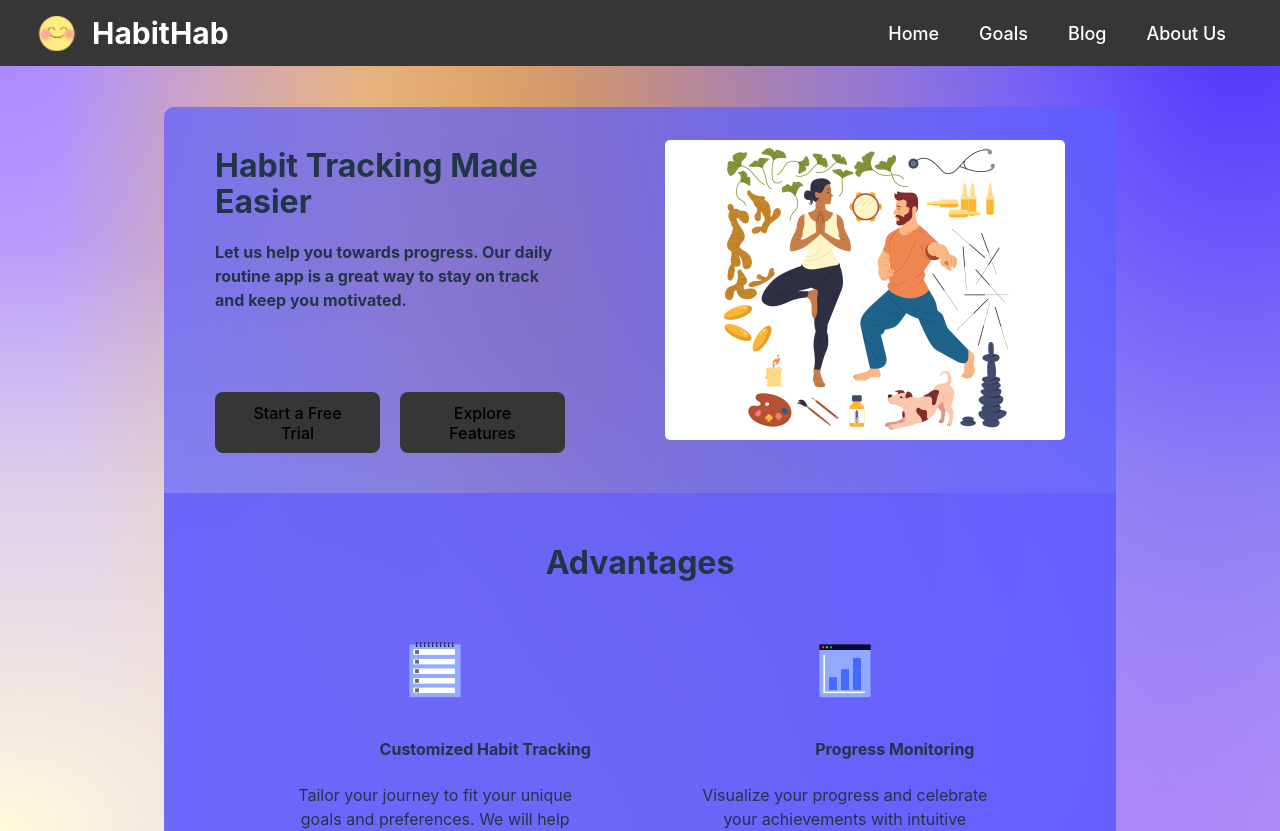
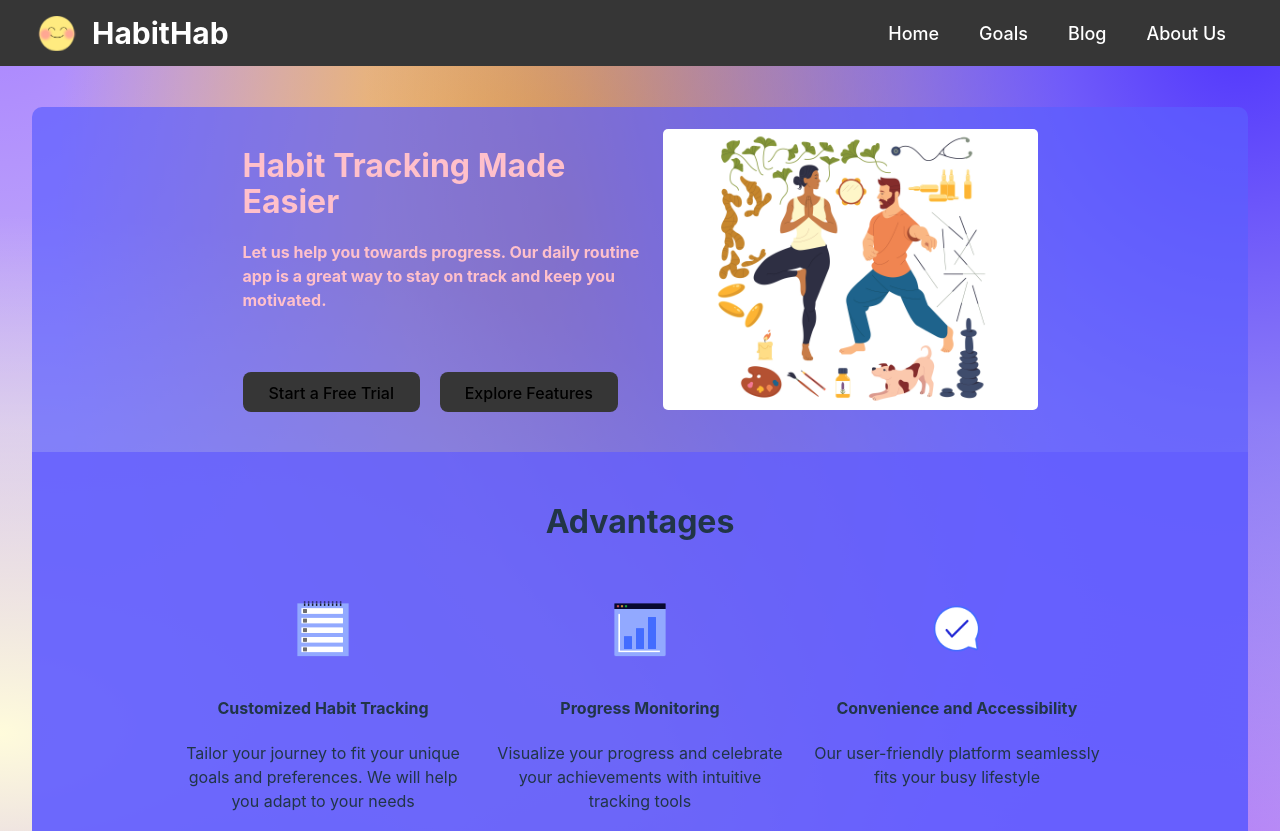
Before and after one commit to 561Aloha/Habit-Tracker, a React (Vite) app: page / in a window 1280 px wide. Shown: the top 831 px of the page. Built offline with nearby package versions, Linux system fonts and the light colour scheme.

Commit message:
updated mobile

```diff
--- a/package.json
+++ b/package.json
@@ -26,6 +26,6 @@
     "eslint-plugin-react": "^7.34.3",
     "eslint-plugin-react-hooks": "^4.6.2",
     "eslint-plugin-react-refresh": "^0.4.7",
-    "vite": "^5.3.4"
+    "vite": "^5.4.10"
   }
 }
--- a/src/App.css
+++ b/src/App.css
@@ -57,7 +57,12 @@
   color: beige;
   border: 1px solid white;
 }
-.container{
+.adv-comp {
+  background-color: rgba(97, 92, 255, 0.7);
+
+}
+
+.containerr{
   display:flex;
   flex-direction:column;
   align-items: center;
@@ -173,10 +178,6 @@
   padding-bottom: 20px;
 
 }
-.adv-comp{
-  background-color: rgba(97, 92, 255, 0.7);
-  margin-bottom: 10px;
-}
 
 
 
@@ -277,8 +278,6 @@
     padding: 5px;
     margin: 0; /* Remove any additional margin */
   }
-
-
   .header-content h4,.header-content h1 .cta-buttons{
     width: 350px;
   }
@@ -292,38 +291,90 @@
     width: 80%;
     margin: 0 auto;
   }
+
 }
 
 @media (min-width: 900px) {
-  .header-content h1 , .header-content h4{
-    width: 350px;
+  .header-content{
+    color: blue;
+  }
+  .adv-comp{
+    background-color: rgba(97, 92, 255, 0.7);
+    margin-bottom: 10px;
+  }
+  .header {
+    display: flex;
+    align-items: center;
+    justify-content: space-between; /* Ensures space is balanced between elements */
+    box-sizing: border-box;
+    position: relative;
+    text-align: left;
+    margin: 0 auto;
+    max-width: 100%; /* Limits width to container boundaries */
+    flex-wrap: wrap; /* Allows elements to wrap within container */
+  }
+  .cta-buttons{
+    width: 375px;
+    height: 40px;
+  }
+  .header-content {
+    max-width: 50%; /* Sets a limit on the header content width */
   }
 
-  .banner-img{
-      width: 400px;
+  .banner-img {
+    width: 350px;
+    max-width: 100%;
+    height: 300px;
+    margin-left: 20px;
+    border-radius: 5px;
   }
-  .cta-buttons{
-      width: 350px;
-      margin-top: 80px;
+}
+
+@media (min-width: 900px) {
+  .header-content {
+    max-width: 400px; /* Sets a max width to limit growth */
+    color: blue;
+    margin: 0 auto; /* Centers the content */
   }
-  .box-sm{
+  .adv-comp {
+    background-color: rgba(97, 92, 255, 0.7);
+    margin-bottom: 10px;
+
+  }
+  .header {
+    display: flex;
+    max-width: 600px;
+    align-items: center;
+    justify-content: center; /* Centers content within header */
+    box-sizing: border-box;
+    position: relative;
+    text-align: left;
+    margin: 0 auto;
+    max-width: 1200px; /* Limits the width of the header itself */
+    flex-wrap: wrap;
+  }
+  .cta-buttons {
+    width: 375px;
+    height: 40px;
+    margin-top: 60px;
+  }
+
+  .banner-img {
+    width: 375px;
+ /* Prevents the image from growing too large */
+    height: auto;
+    margin-left: 20px;
+    border-radius: 5px;
+  }
+  .adv-box{
     width: 80%;
     margin: 0 auto;
   }
 
 }
 
-@media (min-width: 1200px) {
-  .container{
-    width: 75%;
-    }
-
-  .header-content h1, h4{
-    width: 400px;
-
+@media (min-width: 1200px){
+  .header-content{
+    color: pink;
   }
-  .banner-img{
-    margin-left: 50px;
-
 }
-}
--- a/src/pages/Welcome.jsx
+++ b/src/pages/Welcome.jsx
@@ -8,7 +8,7 @@ import howitworks from '../assets/Frame13.png';
 
 const Welcome = () => {
     return(
-    <div className='container'>
+    <div className='containerr'>
     <div className='header-banner'>
         <div className='header'>
             <div className='header-content'>
@@ -27,6 +27,7 @@ const Welcome = () => {
     </div>
 
       <div className='adv-comp'>
+        <div className='adv-box'>
           <h1 className='advantages'>Advantages</h1>
           <div className='box-sm'>
             <div className='space'>
@@ -45,6 +46,7 @@ const Welcome = () => {
               <p>Our user-friendly platform seamlessly fits your busy lifestyle</p>
             </div>
           </div>
+          </div>
         <div className='howitworks'>
           <h2>How it Works</h2>
           <img className='howitworks-img' src={howitworks} /></div>
--- a/src/temp.css
+++ /dev/null
@@ -1,230 +0,0 @@
-#root {
-    max-width: 1280px;
-    margin: 0 auto;
-    padding: 2rem;
-    text-align: center;
-  }
-
-  .logo{
-    font-size: .5rem;
-    will-change: filter;
-    transition: filter 300ms;
-
-  }
-  /* .logo {
-    font-size:1.75vw;
-    max-width: 10vw;
-    height: auto;
-    padding: 2em;
-    will-change: filter;
-    transition: filter 300ms;
-  } */
-  .logo:hover {
-    filter: drop-shadow(0 0 2em #fff264aa);
-  }
-  .logo.react:hover {
-    filter: drop-shadow(0 0 2em #61dafbaa);
-  }
-
-  @keyframes logo-spin {
-    from {
-      transform: rotate(0deg);
-    }
-    to {
-      transform: rotate(360deg);
-    }
-  }
-
-  @media (prefers-reduced-motion: no-preference) {
-    a:nth-of-type(2) .logo {
-      animation: logo-spin infinite 20s linear;
-    }
-  }
-
-  .card {
-    padding: 2em;
-  }
-
-  .read-the-docs {
-    color: #888;
-  }
-
-  /* Navigation Bar*/
-
-  .nav-bar h1{
-    font-weight:bold;
-    color: white;
-    margin: 0;
-  }
-
-  .menu-items{
-    display: flex;
-    justify-content: center;
-    align-items: center;
-    gap: 10px;
-    margin-right: 20px;
-  }
-  .menu-items a{
-    text-decoration: none;
-    color:white;
-    font-size: 18px;
-    padding: 5px 10px;
-    transition: background-color 0.3s ease;
-  }
-  .menu-items a:hover{
-    border:white solid 2px;
-    color:#fafafc
-  }
-  .logo-title-container {
-    display: flex;
-    align-items: center;
-    padding: 1px;
-  }
-  .nav-bar {
-    background-color: #5C5FFF;
-    color: white;
-    display: flex;
-    height: 80px;
-    justify-content: space-between;
-    align-items: center;
-    padding: .5rem 1rem;
-    position: fixed;
-    width: 100%;
-    top: 0;
-    left: 0;
-    z-index: 1000;
-  }
-  /* Welcome Page*/
-  .container{
-    display:flex;
-    flex-direction:column;
-    align-items: center;
-    padding: 20px;
-    min-width:740px;
-    height: 100%;
-    margin-top: 40px;
-  }
-
-  .header{
-    display: flex;
-    align-items: center;
-    box-sizing: border-box;
-    position: relative;
-  }
-
-
-  .header-content h4{
-    margin-bottom: 30%;
-  }
-  .cta-buttons{
-    margin-top: 20px;
-    margin-bottom: 30px;
-    display:flex;
-    gap: 20px;
-  }
-  .banner-img{
-    max-width: 50%;
-    height: auto;
-    margin-left: 40px;
-    border-radius: 5px;
-  }
-  .adv-comp{
-    width: 100%;
-    padding:20px;
-    text-align:center;
-    margin-top:40px;
-  }
-  .adv-img{
-    width:100%;
-    height: 30vh;
-    border-radius: 5px;
-  }
-  .advantages{
-    font-size:2rem;
-    margin-bottom:30px;
-    padding:10px;
-  }
-
-
-
-  .box{
-    display:flex;
-    justify-content: space-between;
-    gap: 20px;
-    flex-wrap: wrap;
-  }
-  .box h4{
-    margin-top:20px;
-    font-size: 1.25rem;
-  }
-  .box p{
-    margin-top:5px;
-    font-size: 1rem;
-    line-height: 1.5;
-  }
-
-  .space{
-    flex: 1;
-    margin: 10px;
-    max-width: 300px;
-  }
-
-  .menu-items {
-    margin-right: 10rem;
-  }
-  .nav-bar h1 {
-    font-size: clamp(1.5rem, 3vw, 30px);
-    font-weight: bold;
-    color: white;
-    margin: 0;
-  }
-  /*
-  @media (min-width: 768px) {
-    .cta-buttons {
-      flex-direction: row;
-    }
-
-    .banner-img {
-      margin-left: 20px;
-    }
-
-    .box {
-      flex-direction: row;
-    }
-
-    .space {
-      max-width: 300px;
-    }
-
-
-  } */
-  /*
-  @media (max-width: 768px) {
-
-    .logo-title-container {
-      margin-left: 0;
-      margin-bottom: 10px;
-    }
-
-    .menu-items {
-      margin-right: 2rem;
-    }
-    .header-content h1{
-      font-size:30px;
-    }
-    .header-content h4{
-      font-size: 15px;
-    }
-
-    .container{
-      display:flex;
-      background-color: beige;
-      flex-direction:column;
-      align-items: center;
-      padding: 20px;
-      min-width:740px;
-      height: 100%;
-      margin-top: 40px;
-    }
-
-  } */
```
Also changed, not shown: 1 other file (tests, documents, lock files or other folders).
